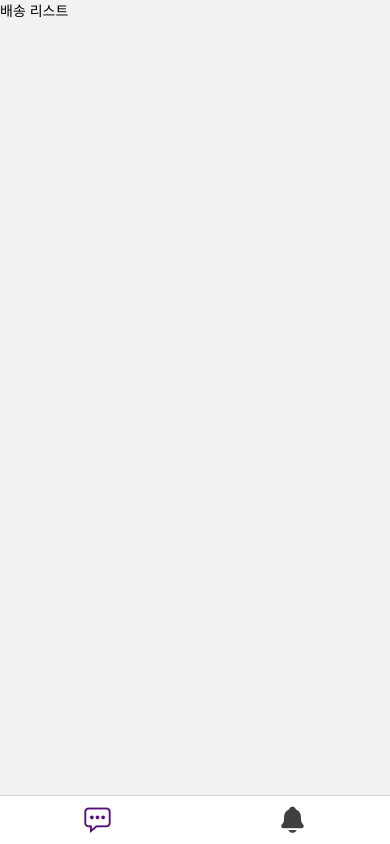
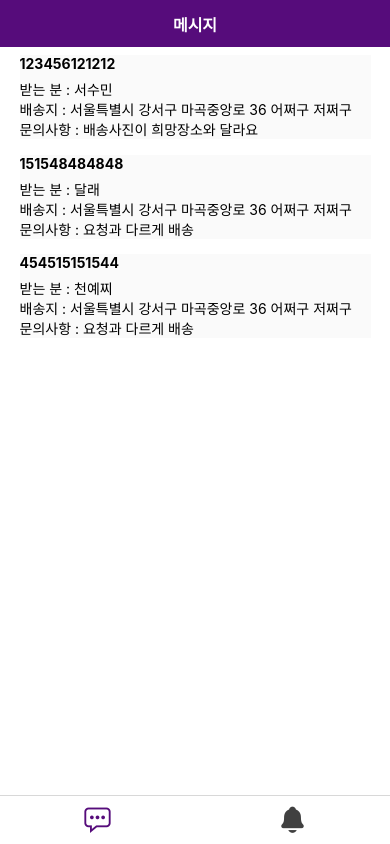
Before and after one commit to ssum-dal/Kurly-Hack-Festa-Project, a React Native app: screen /MessagePresenter in a window 390 px wide. Built offline with nearby package versions, Linux system fonts and the light colour scheme.

Commit message:
메시지 리스트 화면 구성

```diff
--- /dev/null
+++ b/Components/DeliveryInfo/DeliveryInfoMessage.js
@@ -0,0 +1,36 @@
+import React from "react";
+import { View, Text, StyleSheet, TouchableOpacity } from "react-native";
+
+// 메시지의 배송 정보
+
+const s = StyleSheet.create({
+    InfoTextView: {
+        backgroundColor: '#FAFAFA',
+        marginVertical: '2%',
+        marginHorizontal: '5%'
+    },
+    TrackingNumber: {
+        fontWeight: 'bold',
+        marginBottom: '2%'
+    },
+});
+
+function DeliveryInfoMessage({ navigation, trakingNum, name, address, category, detail, uri }) {
+    return (
+        <TouchableOpacity
+            activeOpacity={1}
+            onPress={() => {
+                navigation.push('Chatting');
+            }}
+        >
+            <View style={s.InfoTextView}>
+                <Text style={s.TrackingNumber}>{trakingNum}</Text>
+                <Text>받는 분 : {name}</Text>
+                <Text>배송지 : {address}</Text>
+                <Text>문의사항 : {category}</Text>
+            </View>
+        </TouchableOpacity>
+    );
+}
+
+export default DeliveryInfoMessage;
--- a/Navigation/Screens/Message/MessagePresenter.js
+++ b/Navigation/Screens/Message/MessagePresenter.js
@@ -1,11 +1,67 @@
 import React from "react";
-import { View, Text } from "react-native";
+import { View, FlatList, StyleSheet } from "react-native";
+import Header from "../../../Components/Header/Header";
+import DeliveryInfoMessage from "../../../Components/DeliveryInfo/DeliveryInfoMessage";
 
-export default() => {
+const info = [
+    {
+        id: 123456121212,
+        name: '서수민',
+        address: '서울특별시 강서구 마곡중앙로 36 어쩌구 저쩌구',
+        category: '배송사진이 희망장소와 달라요',
+        detail: '배송 희망 장소로 집 앞을 선택하였는데 사진 속 위치는 알 수 없는 주차장입니다. 첨부한 사진 위치로 다시 배송해주세요.',
+        uri: 'https://cdn.pixabay.com/photo/2021/08/25/07/21/cat-6572630_960_720.jpg'
+    },
+    {
+        id: 151548484848,
+        name: '달래',
+        address: '서울특별시 강서구 마곡중앙로 36 어쩌구 저쩌구',
+        category: '요청과 다르게 배송',
+        detail: '배송 희망 장소로 집 앞을 선택하였는데 사진 속 위치는 알 수 없는 편의점입니다. 첨부한 사진 위치로 다시 배송해주세요.',
+        uri: ''
+    },
+    {
+        id: 454515151544,
+        name: '천예찌',
+        address: '서울특별시 강서구 마곡중앙로 36 어쩌구 저쩌구',
+        category: '요청과 다르게 배송',
+        detail: '배송 희망 장소로 집 앞을 선택하였는데 사진 속 위치는 알 수 없는 집입니다. 첨부한 사진 위치로 다시 배송해주세요.',
+        uri: ''
+    },
+
+]
+
+const s = StyleSheet.create({
+    MessageView: {
+        flex: 1,
+        backgroundColor: '#ffffff',
+    },
+});
+
+export default({ navigation }) => {
+
+    const renderDeliveryInfo = ({item, index}) => {
+        return (
+            <DeliveryInfoMessage
+                navigation={navigation}
+                trakingNum={item.id}
+                name={item.name}
+                address={item.address}
+                category={item.category}
+                detail={item.detail}
+            />
+        );
+    }
 
     return (
-        <View>
-            <Text>배송 리스트</Text>
+        <View style={s.MessageView}>
+            <Header title={'메시지'}/>
+
+            <FlatList
+                data={info}
+                renderItem={renderDeliveryInfo}
+                keyExtractor={(item) => String(item.id)}
+            />
         </View>
     )
 }
```
